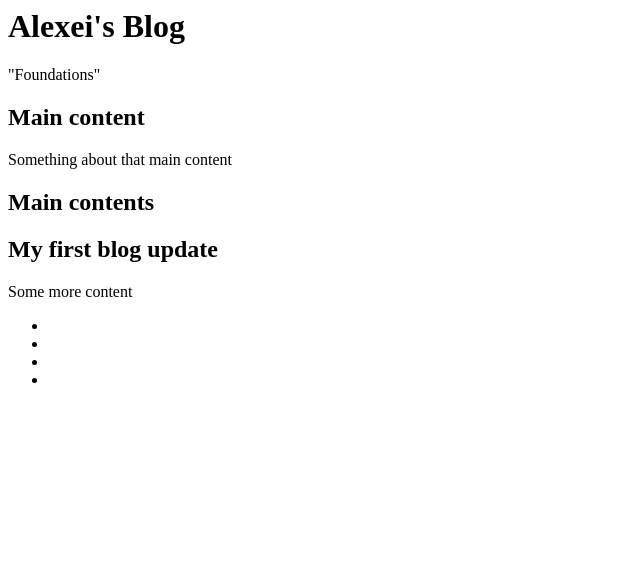
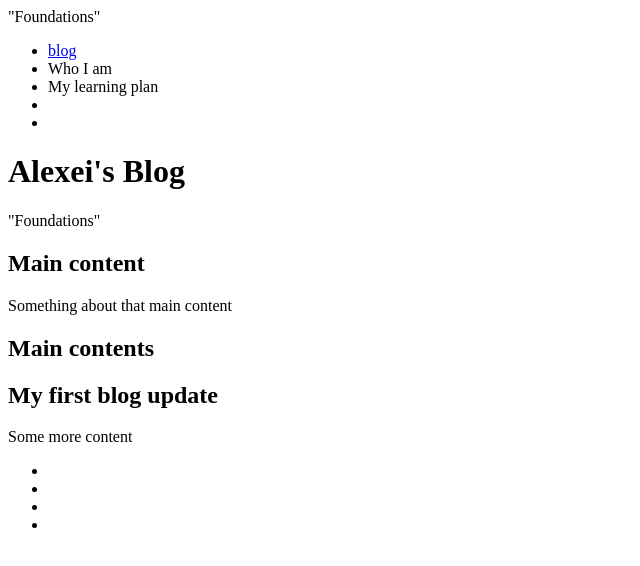
Before and after one commit to alexei-garrow/alexei-garrow.github.io, a plain HTML site: page index.html in a window 1280 px wide. Shown: the whole page, without its empty margins (0-640 px from the left). Drawn offline with Linux system fonts and the light colour scheme.

Commit message:
Add more content

```diff
--- a/index.html
+++ b/index.html
@@ -6,6 +6,18 @@
     <meta name="viewport" content="width=device-width, initial-scale=1" />
   </head>
   <body>
+    <div>
+      <nav>
+        "Foundations"
+        <ul>
+          <li><a href="/blog/te-houtaewa-template.html">blog</a></li>
+          <li>Who I am</li>
+          <li>My learning plan</li>
+          <li></li>
+          <li></li>
+        </ul>
+      </nav>
+    </div>
     <div>
       <h1>Alexei's Blog</h1>
     </div>
```
